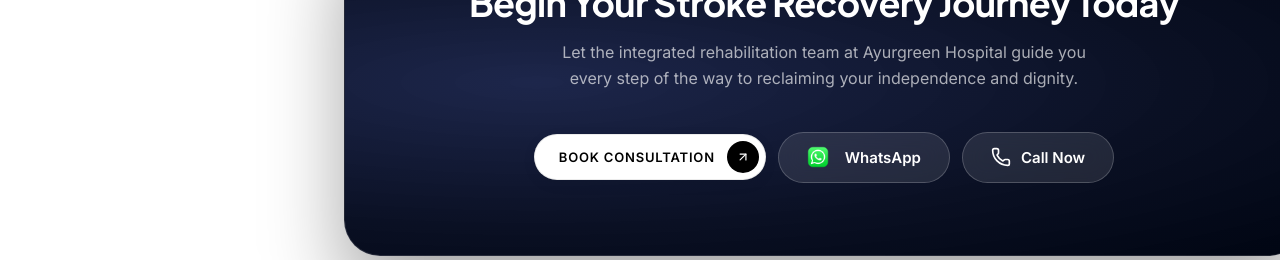
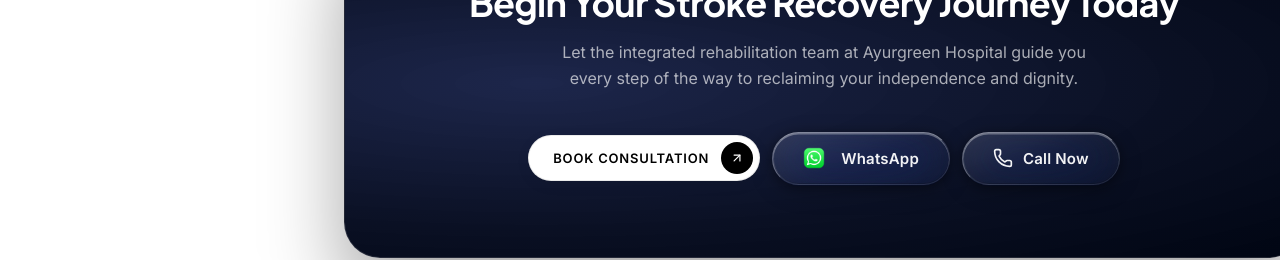
Before and after one commit to yaseen-ahamed/Ayurgreen-Hospital, a Next.js app: page /stroke-rehab in a window 1280 px wide. Shown: the part 6180-6440 px from the top of the page. Built offline with nearby package versions, Linux system fonts and the light colour scheme.

Commit message:
design: rebuild glass buttons with authentic macOS liquid glass effect

```diff
--- a/styles/homepage-custom.css
+++ b/styles/homepage-custom.css
@@ -3068,22 +3068,52 @@
             justify-content: center !important;
             gap: 10px !important;
             height: auto !important;
-            border-radius: 999px !important;
-            background-color: rgba(255, 255, 255, 0.1) !important;
-            border: 1px solid rgba(255, 255, 255, 0.2) !important;
-            color: #ffffff !important;
-            font-weight: 700 !important;
+            border-radius: 44px !important;
+            /* macOS Liquid Glass */
+            background: linear-gradient(
+                160deg,
+                rgba(255, 255, 255, 0.14) 0%,
+                rgba(255, 255, 255, 0.06) 50%,
+                rgba(255, 255, 255, 0.03) 100%
+            ) !important;
+            border-top: 1px solid rgba(255, 255, 255, 0.45) !important;
+            border-left: 1px solid rgba(255, 255, 255, 0.30) !important;
+            border-right: 1px solid rgba(255, 255, 255, 0.10) !important;
+            border-bottom: 1px solid rgba(255, 255, 255, 0.08) !important;
+            color: rgba(255, 255, 255, 0.95) !important;
+            font-weight: 600 !important;
             font-size: 15px !important;
-            padding: 12px 28px !important;
+            letter-spacing: 0.2px !important;
+            padding: 13px 30px !important;
             text-decoration: none !important;
-            backdrop-filter: blur(12px) !important;
-            transition: all 0.3s ease !important;
+            backdrop-filter: blur(28px) saturate(200%) brightness(1.05) !important;
+            -webkit-backdrop-filter: blur(28px) saturate(200%) brightness(1.05) !important;
+            box-shadow:
+                0 2px 12px rgba(0, 0, 0, 0.35),
+                0 6px 24px rgba(0, 0, 0, 0.20),
+                inset 0 1.5px 0 rgba(255, 255, 255, 0.30),
+                inset 0 -1px 0 rgba(0, 0, 0, 0.15),
+                inset 1px 0 0 rgba(255, 255, 255, 0.10) !important;
+            transition: all 0.3s cubic-bezier(0.25, 0.46, 0.45, 0.94) !important;
             cursor: pointer !important;
+            position: relative !important;
+            overflow: hidden !important;
         }
 
         .ayur-btn-glass:hover {
-            background-color: rgba(255, 255, 255, 0.2);
-            border-color: rgba(255, 255, 255, 0.3);
+            background: linear-gradient(
+                160deg,
+                rgba(255, 255, 255, 0.20) 0%,
+                rgba(255, 255, 255, 0.10) 50%,
+                rgba(255, 255, 255, 0.05) 100%
+            ) !important;
+            box-shadow:
+                0 4px 16px rgba(0, 0, 0, 0.40),
+                0 10px 32px rgba(0, 0, 0, 0.25),
+                inset 0 1.5px 0 rgba(255, 255, 255, 0.40),
+                inset 0 -1px 0 rgba(0, 0, 0, 0.18) !important;
+            transform: translateY(-2px) !important;
+            border-top-color: rgba(255, 255, 255, 0.55) !important;
         }
 
         /* --- Sidebar Navigation Styles --- */
--- a/styles/rehab-page.css
+++ b/styles/rehab-page.css
@@ -1374,23 +1374,76 @@
 .rehab-cta-btn-primary:hover .arrow-btn {
     transform: scale(1.05) !important;
 }
+/* ── macOS Liquid Glass Button ── */
 .rehab-cta-btn-glass {
-    background: rgba(255,255,255,0.1) !important;
-    border: 1px solid rgba(255,255,255,0.2) !important;
-    color: #ffffff !important;
+    /* Frosted glass base */
+    background: linear-gradient(
+        160deg,
+        rgba(255, 255, 255, 0.14) 0%,
+        rgba(255, 255, 255, 0.06) 50%,
+        rgba(255, 255, 255, 0.03) 100%
+    ) !important;
+    /* Asymmetric border: brighter on top-left (light source from above-left) */
+    border-top: 1px solid rgba(255, 255, 255, 0.45) !important;
+    border-left: 1px solid rgba(255, 255, 255, 0.30) !important;
+    border-right: 1px solid rgba(255, 255, 255, 0.10) !important;
+    border-bottom: 1px solid rgba(255, 255, 255, 0.08) !important;
+    color: rgba(255, 255, 255, 0.95) !important;
     font-size: 15px !important;
-    font-weight: 700 !important;
-    padding: 12px 28px !important;
-    border-radius: 40px !important;
+    font-weight: 600 !important;
+    letter-spacing: 0.2px !important;
+    padding: 13px 30px !important;
+    border-radius: 44px !important;
     text-decoration: none !important;
     display: inline-flex !important;
     align-items: center !important;
     justify-content: center !important;
     gap: 10px !important;
-    transition: all 0.2s !important;
     white-space: nowrap !important;
+    /* Heavy blur + saturation for the frosted depth */
+    backdrop-filter: blur(28px) saturate(200%) brightness(1.05) !important;
+    -webkit-backdrop-filter: blur(28px) saturate(200%) brightness(1.05) !important;
+    /* Multi-layer shadow: outer depth + inner specular highlight at top + inner shadow at bottom */
+    box-shadow:
+        0 2px 12px rgba(0, 0, 0, 0.35),
+        0 6px 24px rgba(0, 0, 0, 0.20),
+        inset 0 1.5px 0 rgba(255, 255, 255, 0.30),
+        inset 0 -1px 0 rgba(0, 0, 0, 0.15),
+        inset 1px 0 0 rgba(255, 255, 255, 0.10) !important;
+    transition: all 0.3s cubic-bezier(0.25, 0.46, 0.45, 0.94) !important;
+    position: relative !important;
+    overflow: hidden !important;
 }
-.rehab-cta-btn-glass:hover { background: rgba(255,255,255,0.18) !important; }
+/* Subtle sheen overlay at the very top of the button */
+.rehab-cta-btn-glass::before {
+    content: '' !important;
+    position: absolute !important;
+    top: 0 !important; left: 0 !important; right: 0 !important;
+    height: 50% !important;
+    background: linear-gradient(
+        180deg,
+        rgba(255, 255, 255, 0.08) 0%,
+        rgba(255, 255, 255, 0.00) 100%
+    ) !important;
+    pointer-events: none !important;
+    border-radius: 44px 44px 0 0 !important;
+}
+.rehab-cta-btn-glass:hover {
+    background: linear-gradient(
+        160deg,
+        rgba(255, 255, 255, 0.20) 0%,
+        rgba(255, 255, 255, 0.10) 50%,
+        rgba(255, 255, 255, 0.05) 100%
+    ) !important;
+    box-shadow:
+        0 4px 16px rgba(0, 0, 0, 0.40),
+        0 10px 32px rgba(0, 0, 0, 0.25),
+        inset 0 1.5px 0 rgba(255, 255, 255, 0.40),
+        inset 0 -1px 0 rgba(0, 0, 0, 0.18),
+        inset 1px 0 0 rgba(255, 255, 255, 0.15) !important;
+    transform: translateY(-2px) !important;
+    border-top-color: rgba(255, 255, 255, 0.55) !important;
+}
 
 /* ── RESPONSIVE ── */
 @media (max-width: 1024px) {
--- a/styles/stroke-rehab.css
+++ b/styles/stroke-rehab.css
@@ -513,32 +513,77 @@
 
 .ayur-btn-primary,
 .ayur-btn-glass {
-    display: inline-flex;
-    align-items: center;
-    gap: 12px;
-    background: linear-gradient(135deg, rgba(255, 255, 255, 0.25) 0%, rgba(255, 255, 255, 0.05) 100%) !important;
-    border: 1px solid rgba(255, 255, 255, 0.3) !important;
-    border-top: 1px solid rgba(255, 255, 255, 0.5) !important;
-    border-left: 1px solid rgba(255, 255, 255, 0.5) !important;
-    color: #ffffff !important;
-    padding: 14px 28px;
-    border-radius: 40px;
-    font-weight: 700;
-    font-size: 15px;
-    text-transform: capitalize;
-    letter-spacing: 0;
-    text-decoration: none;
-    transition: all 0.3s ease;
-    box-shadow: 0 8px 32px 0 rgba(0, 0, 0, 0.15), inset 0 2px 4px 0 rgba(255, 255, 255, 0.3) !important;
-    backdrop-filter: blur(16px) saturate(120%);
+    display: inline-flex !important;
+    align-items: center !important;
+    justify-content: center !important;
+    gap: 10px !important;
+    /* macOS Liquid Glass base */
+    background: linear-gradient(
+        160deg,
+        rgba(255, 255, 255, 0.14) 0%,
+        rgba(255, 255, 255, 0.06) 50%,
+        rgba(255, 255, 255, 0.03) 100%
+    ) !important;
+    /* Asymmetric borders — top/left catch the light */
+    border-top: 1px solid rgba(255, 255, 255, 0.45) !important;
+    border-left: 1px solid rgba(255, 255, 255, 0.30) !important;
+    border-right: 1px solid rgba(255, 255, 255, 0.10) !important;
+    border-bottom: 1px solid rgba(255, 255, 255, 0.08) !important;
+    color: rgba(255, 255, 255, 0.95) !important;
+    padding: 13px 30px !important;
+    border-radius: 44px !important;
+    font-weight: 600 !important;
+    font-size: 15px !important;
+    letter-spacing: 0.2px !important;
+    text-transform: none !important;
+    text-decoration: none !important;
+    /* Heavy frosted blur */
+    backdrop-filter: blur(28px) saturate(200%) brightness(1.05) !important;
+    -webkit-backdrop-filter: blur(28px) saturate(200%) brightness(1.05) !important;
+    /* Outer depth + inner specular + inner bottom shadow */
+    box-shadow:
+        0 2px 12px rgba(0, 0, 0, 0.35),
+        0 6px 24px rgba(0, 0, 0, 0.20),
+        inset 0 1.5px 0 rgba(255, 255, 255, 0.30),
+        inset 0 -1px 0 rgba(0, 0, 0, 0.15),
+        inset 1px 0 0 rgba(255, 255, 255, 0.10) !important;
+    transition: all 0.3s cubic-bezier(0.25, 0.46, 0.45, 0.94) !important;
+    position: relative !important;
+    overflow: hidden !important;
+    cursor: pointer !important;
+}
+
+.ayur-btn-primary::before,
+.ayur-btn-glass::before {
+    content: '' !important;
+    position: absolute !important;
+    top: 0 !important; left: 0 !important; right: 0 !important;
+    height: 50% !important;
+    background: linear-gradient(
+        180deg,
+        rgba(255, 255, 255, 0.08) 0%,
+        rgba(255, 255, 255, 0.00) 100%
+    ) !important;
+    pointer-events: none !important;
+    border-radius: 44px 44px 0 0 !important;
 }
 
 .ayur-btn-primary:hover,
 .ayur-btn-glass:hover {
-    background: linear-gradient(135deg, rgba(255, 255, 255, 0.35) 0%, rgba(255, 255, 255, 0.15) 100%) !important;
-    border-color: rgba(255, 255, 255, 0.5) !important;
-    transform: translateY(-3px);
-    box-shadow: 0 12px 40px 0 rgba(0, 0, 0, 0.2), inset 0 2px 6px 0 rgba(255, 255, 255, 0.4) !important;
+    background: linear-gradient(
+        160deg,
+        rgba(255, 255, 255, 0.20) 0%,
+        rgba(255, 255, 255, 0.10) 50%,
+        rgba(255, 255, 255, 0.05) 100%
+    ) !important;
+    box-shadow:
+        0 4px 16px rgba(0, 0, 0, 0.40),
+        0 10px 32px rgba(0, 0, 0, 0.25),
+        inset 0 1.5px 0 rgba(255, 255, 255, 0.40),
+        inset 0 -1px 0 rgba(0, 0, 0, 0.18),
+        inset 1px 0 0 rgba(255, 255, 255, 0.15) !important;
+    transform: translateY(-2px) !important;
+    border-top-color: rgba(255, 255, 255, 0.55) !important;
 }
 
 .ayur-btn-primary svg,
```
